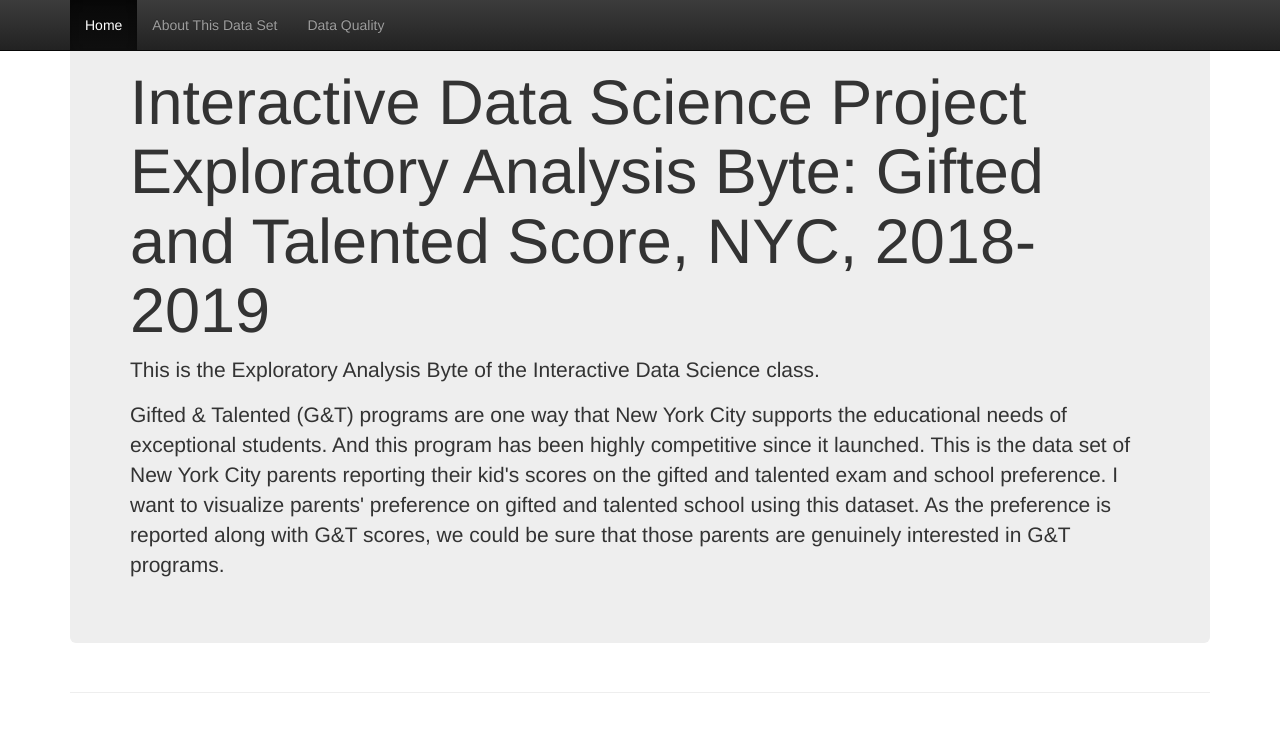
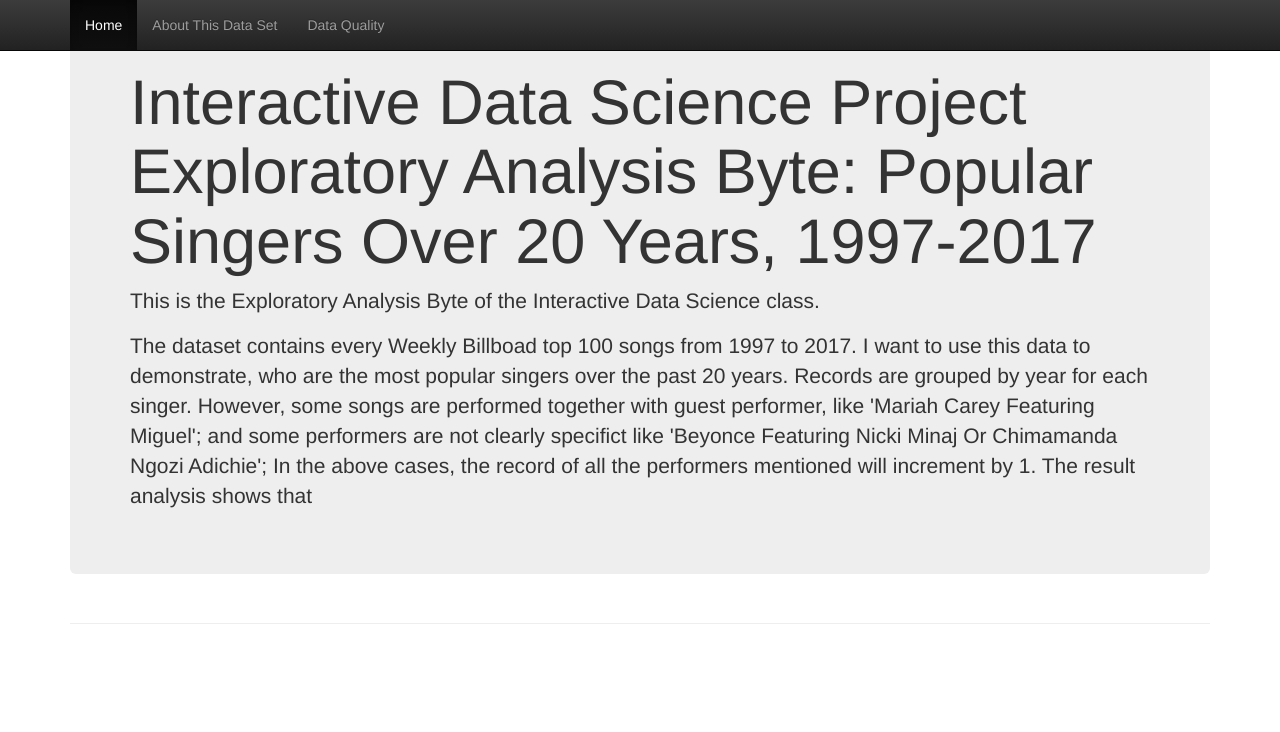
Before and after one commit to Vio8023/05839-Byte2, a Flask app: template Byte 2 - Explore/templates/index.html in a window 1280 px wide. Shown: the top 732 px of the page. Run offline with Flask 2, Linux system fonts and the light colour scheme; the template is opened without the code that fills it, so the values that code supplies are empty; parts of the project's set-up code (start-up, migrations or seed data) failed here and were passed over; some libraries are stand-ins or nearby versions.

Commit message:
html change

```diff
--- a/Byte 2 - Explore/main.py
+++ b/Byte 2 - Explore/main.py
@@ -32,7 +32,8 @@ service = build('fusiontables', 'v1', developerKey=API_KEY)
 
 # This is the table id for the fusion table
 #TABLE_ID = 'NxxxNXxXxxNxXXXXNXxXXXxXxxxNxXxNxXxxXxxX'
-TABLE_ID = '1aemqA4LAluLrf6KQCJa73pseOQ91YeO2XiEbJkYp'
+#TABLE_ID = '1aemqA4LAluLrf6KQCJa73pseOQ91YeO2XiEbJkYp'
+TABLE_ID = '1dAl5z0neQkeEquYyTrraBjvFvBABwUHpe8yBwTl_'
 
 # This is the default columns for the query
 query_cols = []
--- a/Byte 2 - Explore/templates/index.html
+++ b/Byte 2 - Explore/templates/index.html
@@ -45,12 +45,16 @@
 
       <!-- Main jumbotron for a primary marketing message or call to action -->
       <div class="jumbotron">
-	<h1>Interactive Data Science Project Exploratory Analysis Byte: Gifted and Talented Score, NYC, 2018-2019 </h1>
+	<h1>Interactive Data Science Project Exploratory Analysis Byte: Popular Singers Over 20 Years, 1997-2017 </h1>
         <p>This is the Exploratory Analysis Byte of the Interactive Data Science class.</p>
-        <p>Gifted & Talented (G&T) programs are one way that New York City supports the educational needs of exceptional students. And this program has been highly competitive since it launched.
-        This is the data set of New York City parents reporting their kid's scores on the gifted
-        and talented exam and school preference. I want to visualize parents' preference on gifted and talented school using this dataset.
-        As the preference is reported along with G&T scores, we could be sure that those parents are genuinely interested in G&T programs. </p>
+        <p>
+        The dataset contains every Weekly Billboad top 100 songs from 1997 to 2017. I want to use this data to demonstrate, who are the most popular singers over the past 20 years.
+        Records are grouped by year for each singer.
+        However, some songs are performed together with guest performer, like  'Mariah Carey Featuring Miguel';
+        and some performers are not clearly specifict like 'Beyonce Featuring Nicki Minaj Or Chimamanda Ngozi Adichie';
+        In the above cases, the record of all the performers mentioned will increment by 1.
+        The result analysis shows that
+        </p>
       </div>
 
       <div class="page-header">
```
